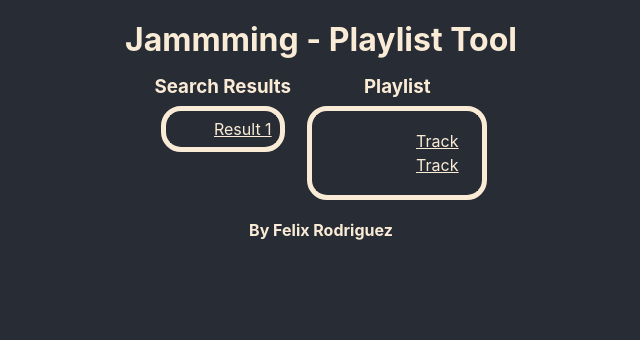
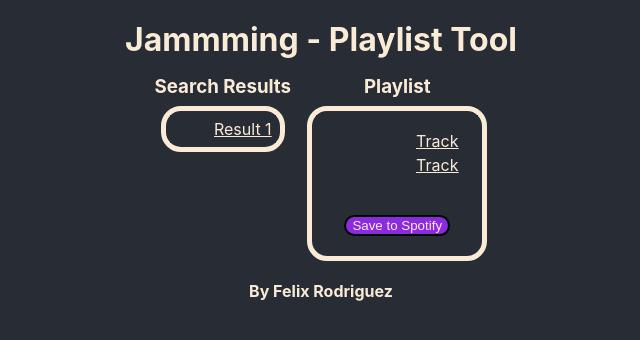
Before and after one commit to ItsFelixRodriguez/jammming, a React (Create React App) app: page / in a window 1280 px wide. Shown: the top 340 px of the page, without its empty margins (319-959 px from the left). Built offline with nearby package versions, Linux system fonts and the light colour scheme.

Commit message:
Build SaveTo

```diff
--- a/src/components/App/App.css
+++ b/src/components/App/App.css
@@ -16,3 +16,9 @@ div {
     flex-direction: row;
     align-items: flex-start;
 }
+.SaveTo {
+    border-radius: 25px;
+    background-color: blueviolet;
+    border-style: solid;
+    margin: 20px;
+}
--- /dev/null
+++ b/src/components/Buttons/SaveTo.css
@@ -0,0 +1,5 @@
+.SaveTo {
+    border-radius: 25px;
+    background-color: blueviolet;
+    border-style: solid;
+}
--- /dev/null
+++ b/src/components/Buttons/SaveTo.js
@@ -0,0 +1,9 @@
+import React from "react";
+
+function SaveTo() {
+    return (
+        <button className="SaveTo">Save to Spotify</button>
+     )
+}
+
+export default SaveTo;
--- a/src/components/Playlist/Playlist.js
+++ b/src/components/Playlist/Playlist.js
@@ -1,6 +1,7 @@
 import React from "react";
 import './Playlist.css';
 import Tracklist from "../Tracklist/Tracklist";
+import SaveTo from "../Buttons/SaveTo";
 
 function Playlist () {
     return (
@@ -9,6 +10,7 @@ function Playlist () {
        <div className="playlist">
 
        <Tracklist />
+       <SaveTo />
         </div>
         </div>
     )
```
Also changed, not shown: src/components/Buttons/Search.css (added), src/components/Buttons/Search.js (added).
